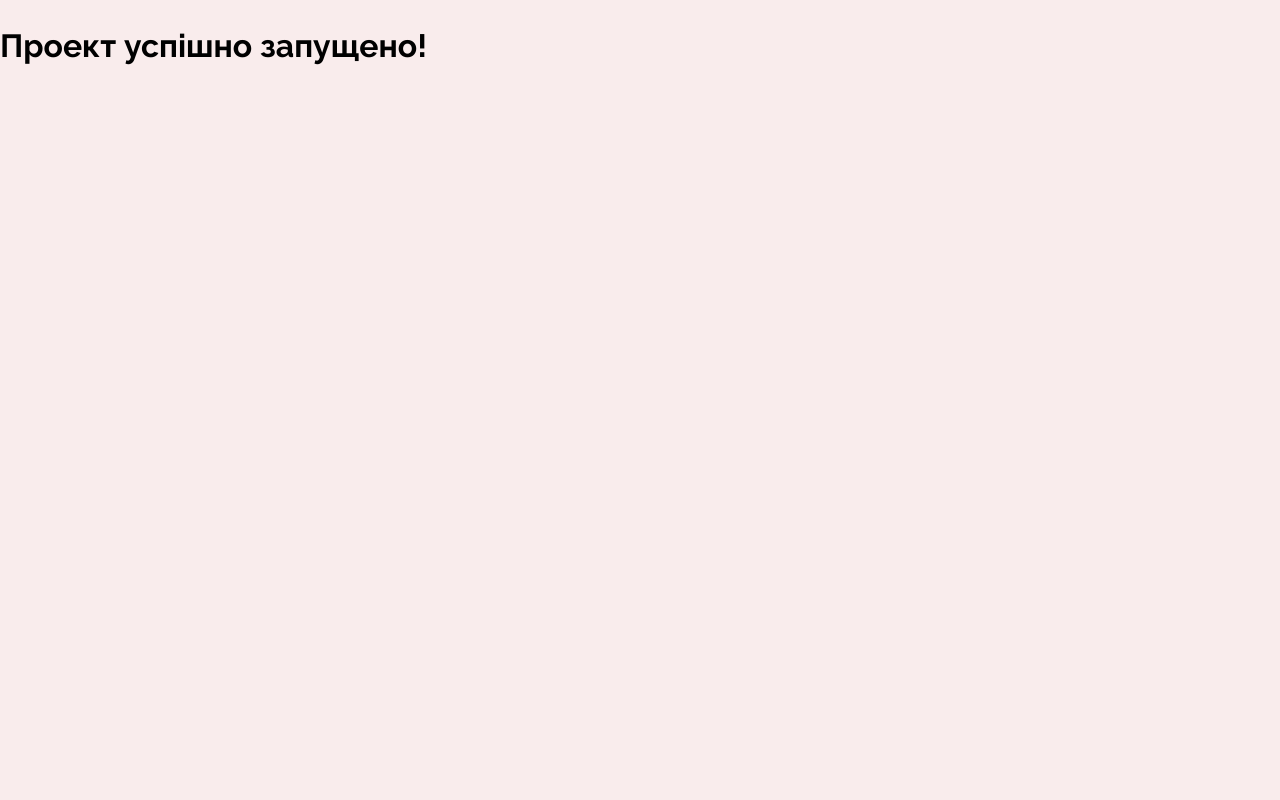
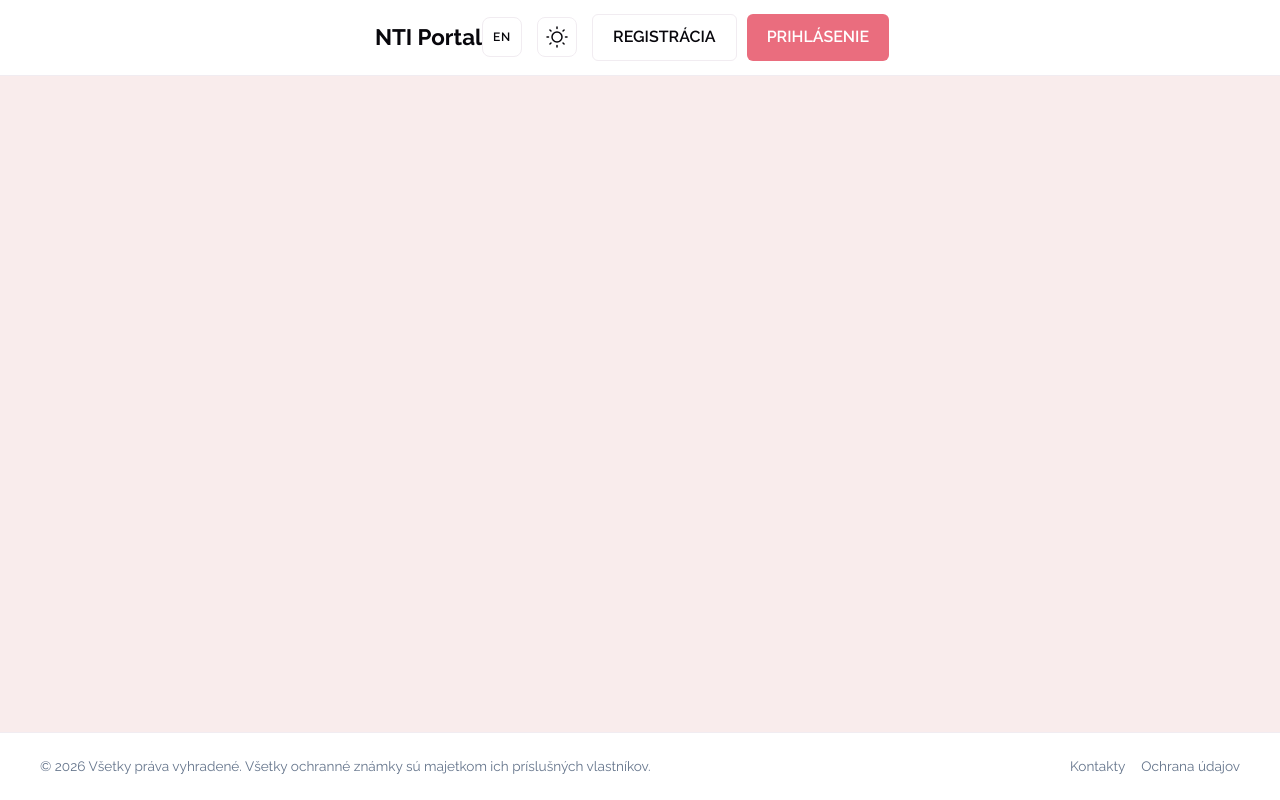
Before and after one commit to Bruskych/FE_NTI, a Vue app: page / in a window 1280 px wide. Built offline with nearby package versions, Linux system fonts and the light colour scheme.

Commit message:
fix(app): restore layout components and cleanup styles in App.vue

```diff
--- a/src/App.vue
+++ b/src/App.vue
@@ -1,19 +1,54 @@
-<script setup>
-// Тут буде ваш код скрипта
+<script setup lang="ts">
+import { onMounted, watch } from 'vue'
+import { useRoute } from 'vue-router'
+import { useAuthStore } from '@/stores/auth'
+
+import TheHeader from '@/components/layout/AppHeader.vue'
+import TheFooter from '@/components/layout/AppFooter.vue'
+
+const authStore = useAuthStore()
+const route = useRoute()
+
+watch(
+    () => route.meta.isWhitePage,
+    (isWhite) => {
+      if (isWhite) {
+        document.body.classList.add('white-theme')
+      } else {
+        document.body.classList.remove('white-theme')
+      }
+    },
+    { immediate: true }
+)
+
+onMounted(() => {
+  authStore.fetchMe()
+})
 </script>
 
 <template>
-  <header>
-    <div class="wrapper">
-      <h1>Проект успішно запущено!</h1>
-    </div>
-  </header>
+  <div class="app-container">
+    <TheHeader />
 
-  <main>
-  </main>
+    <main class="main-content">
+      <RouterView />
+    </main>
+
+    <TheFooter />
+  </div>
 </template>
 
 <style scoped>
+.app-container {
+  display: flex;
+  flex-direction: column;
+  min-height: 100vh;
+}
+
+.main-content {
+  flex: 1 0 auto;
+}
+
 header {
   line-height: 1.55;
 }
@@ -24,11 +59,5 @@ header {
     place-items: center;
     padding-right: 1rem;
   }
-
-  header .wrapper {
-    display: flex;
-    place-items: flex-start;
-    flex-wrap: wrap;
-  }
 }
 </style>
```
